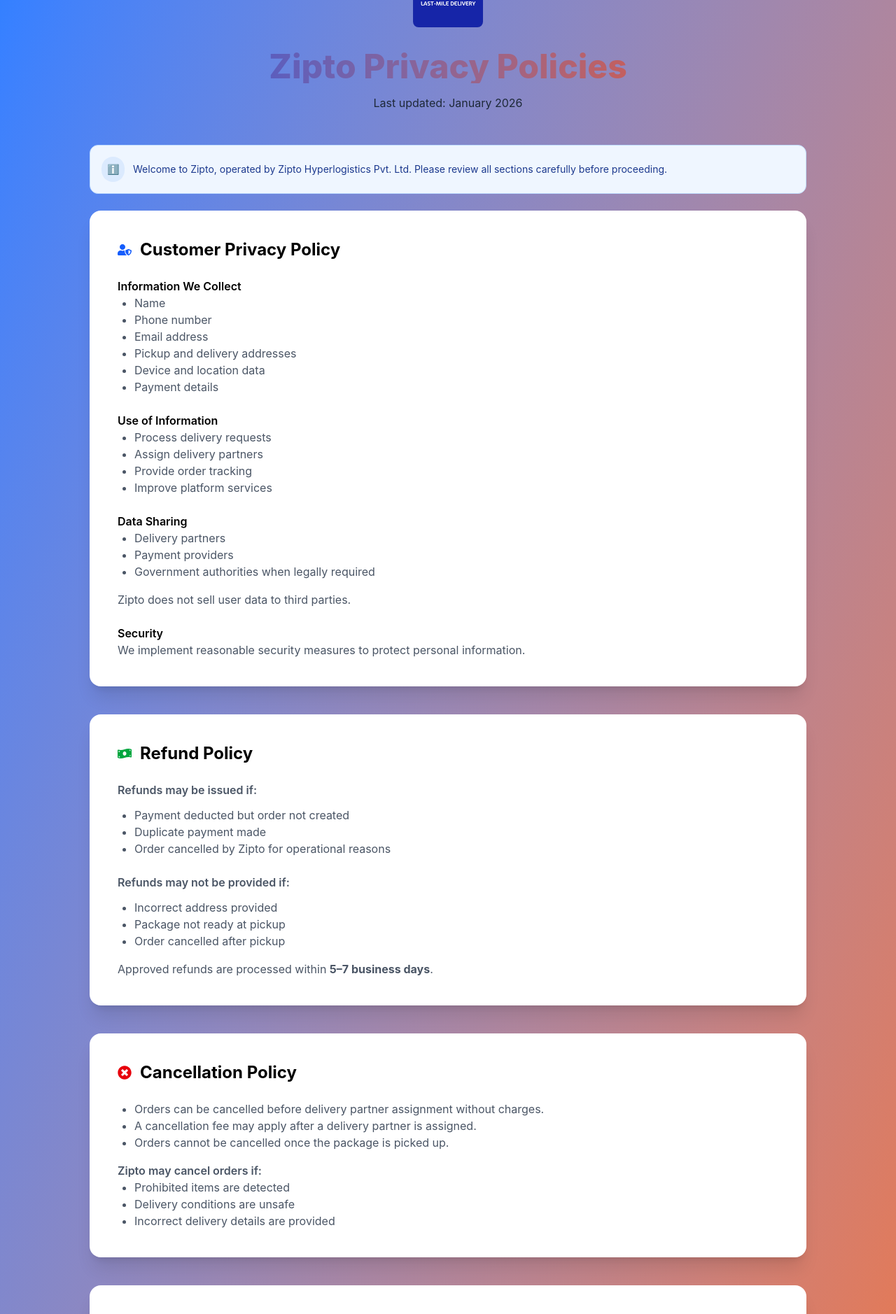
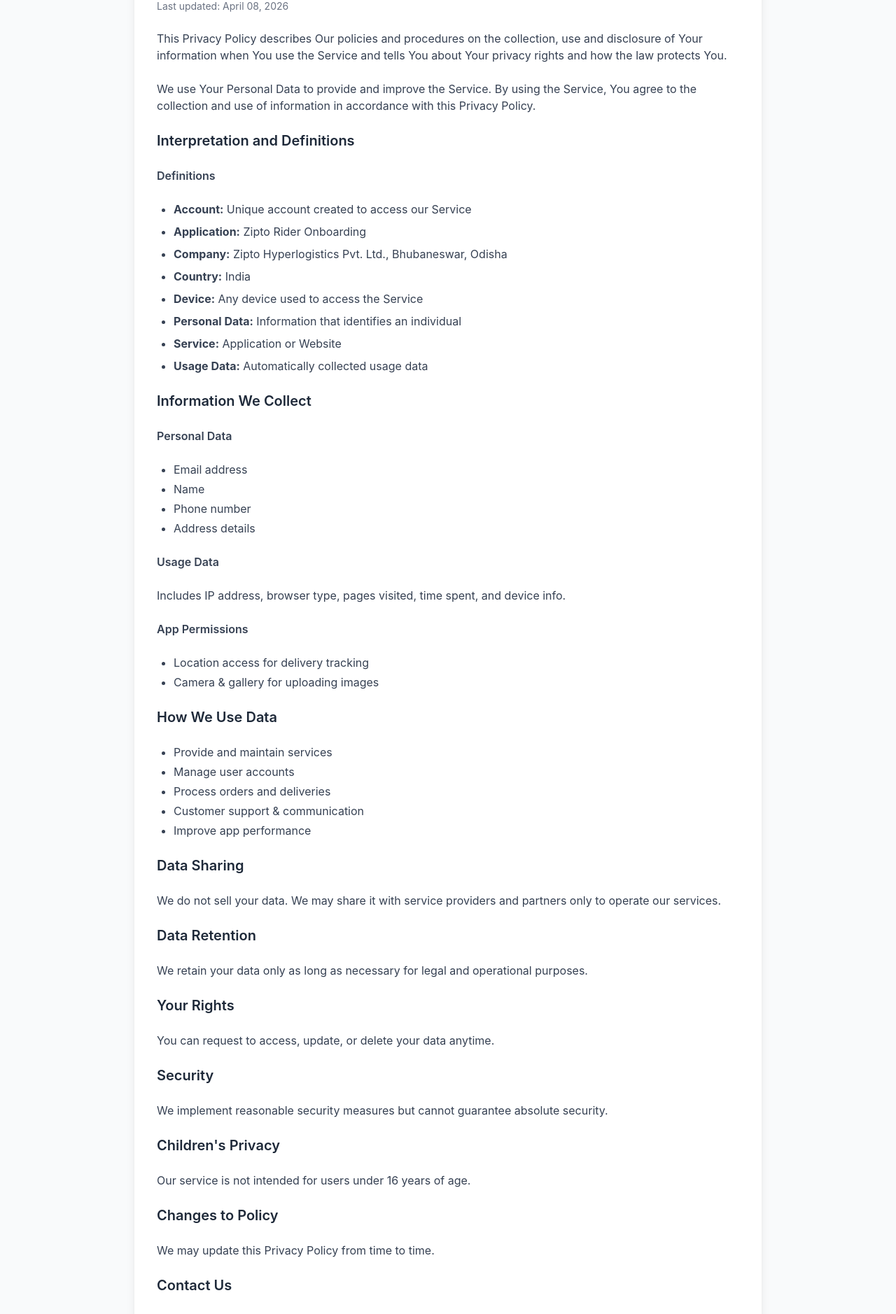
Before and after one commit to ridezipto-app/Zipto-Website, a React (Vite) app in the folder Frontend/: page /privacy-policy in a window 1280 px wide. Shown: the part 197-2075 px from the top of the page at 70% size. Built offline with nearby package versions, Linux system fonts and the light colour scheme.

Commit message:
Update privacy policy page

```diff
--- a/Frontend/src/pages/PrivacyPolicy.jsx
+++ b/Frontend/src/pages/PrivacyPolicy.jsx
@@ -1,16 +1,7 @@
-import {
-  FaUserShield,
-  FaMoneyBillWave,
-  FaTimesCircle,
-  FaBan,
-  FaMotorcycle,
-  FaEnvelope,
-} from "react-icons/fa";
-import ziptoLogo from "../assets/zipto.jpeg";
+import { useEffect } from "react";
 import { useNavigate } from "react-router-dom";
-import { useEffect } from "react";
 
-export default function PrivacyPolicy() {
+const PrivacyPolicy = () => {
   const navigate = useNavigate();
 
   useEffect(() => {
@@ -18,9 +9,8 @@
   }, []);
 
   return (
-    <>
-      {/* Back Button */}
-      <div className="p-4">
+    <div className="min-h-screen bg-gray-50 py-10 px-4">
+      <div className="max-w-4xl mx-auto mb-6">
         <button
           onClick={() => navigate("/")}
           className="flex items-center gap-2 bg-white text-blue-600 font-semibold px-4 py-2 rounded-lg shadow hover:bg-blue-50 transition"
@@ -29,226 +19,137 @@
         </button>
       </div>
 
-      <div className="min-h-screen bg-gradient-to-br from-blue-500 to-orange-500 py-16 px-6">
+      <div className="max-w-4xl mx-auto bg-white shadow-lg rounded-2xl p-8 space-y-6">
+        <h1 className="text-3xl font-bold text-gray-800">Privacy Policy</h1>
+        <p className="text-sm text-gray-500">Last updated: April 08, 2026</p>
 
-        <div className="max-w-5xl mx-auto">
-
-          {/* Logo */}
-          <div className="flex justify-center mb-8">
-            <div className="flex items-center gap-3">
-              <img src={ziptoLogo} alt="Zipto Logo" className="h-25 w-25 rounded-lg"/>
-
-            </div>
-          </div>
-
-          {/* Heading */}
-          <h1 className="text-5xl font-extrabold text-center mb-4 bg-gradient-to-r from-blue-700 to-orange-600 bg-clip-text text-transparent">
-            Zipto Privacy Policies
-          </h1>
-
-          <p className="text-center text-gray-800 mb-12">
-            Last updated: January 2026
-          </p>
-
-          {/* INFO BOX (Add this here 👇) */}
-{/* INFO BOX */}
-<div className="bg-blue-50 border border-blue-200 rounded-xl p-4 text-blue-900 text-sm mb-6 flex items-center gap-3">
-
-  {/* Icon */}
-  <div className="bg-blue-100 text-blue-600 p-2 rounded-full flex items-center justify-center">
-    <span className="text-sm">ℹ️</span>
-  </div>
-
-  {/* Text */}
-  <p className="leading-relaxed">
-    Welcome to Zipto, operated by Zipto Hyperlogistics Pvt. Ltd. Please review all sections carefully before proceeding.
-  </p>
-
-</div>
-
-          {/* CUSTOMER PRIVACY POLICY */}
-          <div className="bg-white shadow-xl rounded-2xl p-10 mb-10">
-            <div className="flex items-center gap-3 mb-6">
-              <FaUserShield className="text-blue-600 text-xl"/>
-              <h2 className="text-2xl font-bold">Customer Privacy Policy</h2>
-            </div>
-
-            <h3 className="font-semibold mt-4">Information We Collect</h3>
-            <ul className="list-disc ml-6 text-gray-600">
-              <li>Name</li>
-              <li>Phone number</li>
-              <li>Email address</li>
-              <li>Pickup and delivery addresses</li>
-              <li>Device and location data</li>
-              <li>Payment details</li>
-            </ul>
-
-            <h3 className="font-semibold mt-6">Use of Information</h3>
-            <ul className="list-disc ml-6 text-gray-600">
-              <li>Process delivery requests</li>
-              <li>Assign delivery partners</li>
-              <li>Provide order tracking</li>
-              <li>Improve platform services</li>
-            </ul>
-
-            <h3 className="font-semibold mt-6">Data Sharing</h3>
-            <ul className="list-disc ml-6 text-gray-600">
-              <li>Delivery partners</li>
-              <li>Payment providers</li>
-              <li>Government authorities when legally required</li>
-            </ul>
-
-            <p className="mt-4 text-gray-600">
-              Zipto does not sell user data to third parties.
-            </p>
-
-            <h3 className="font-semibold mt-6">Security</h3>
-            <p className="text-gray-600">
-              We implement reasonable security measures to protect personal information.
-            </p>
-          </div>
-
-          {/* REFUND POLICY */}
-          <div className="bg-white shadow-xl rounded-2xl p-10 mb-10">
-            <div className="flex items-center gap-3 mb-6">
-              <FaMoneyBillWave className="text-green-600 text-xl"/>
-              <h2 className="text-2xl font-bold">Refund Policy</h2>
-            </div>
-
-            <p className="text-gray-600 font-semibold mb-3">
-              Refunds may be issued if:
-            </p>
-
-            <ul className="list-disc ml-6 text-gray-600">
-              <li>Payment deducted but order not created</li>
-              <li>Duplicate payment made</li>
-              <li>Order cancelled by Zipto for operational reasons</li>
-            </ul>
-
-            <p className="text-gray-600 font-semibold mt-6 mb-3">
-              Refunds may not be provided if:
-            </p>
-
-            <ul className="list-disc ml-6 text-gray-600">
-              <li>Incorrect address provided</li>
-              <li>Package not ready at pickup</li>
-              <li>Order cancelled after pickup</li>
-            </ul>
-
-            <p className="mt-4 text-gray-600">
-              Approved refunds are processed within <strong>5–7 business days</strong>.
-            </p>
-          </div>
-
-          {/* CANCELLATION POLICY */}
-          <div className="bg-white shadow-xl rounded-2xl p-10 mb-10">
-            <div className="flex items-center gap-3 mb-6">
-              <FaTimesCircle className="text-red-600 text-xl"/>
-              <h2 className="text-2xl font-bold">Cancellation Policy</h2>
-            </div>
-
-            <ul className="list-disc ml-6 text-gray-600">
-              <li>Orders can be cancelled before delivery partner assignment without charges.</li>
-              <li>A cancellation fee may apply after a delivery partner is assigned.</li>
-              <li>Orders cannot be cancelled once the package is picked up.</li>
-            </ul>
-
-            <p className="mt-4 text-gray-600 font-semibold">
-              Zipto may cancel orders if:
-            </p>
-
-            <ul className="list-disc ml-6 text-gray-600">
-              <li>Prohibited items are detected</li>
-              <li>Delivery conditions are unsafe</li>
-              <li>Incorrect delivery details are provided</li>
-            </ul>
-          </div>
-
-          {/* PROHIBITED ITEMS */}
-          <div className="bg-white shadow-xl rounded-2xl p-10 mb-10">
-            <div className="flex items-center gap-3 mb-6">
-              <FaBan className="text-orange-600 text-xl"/>
-              <h2 className="text-2xl font-bold">Prohibited Items Policy</h2>
-            </div>
-
-            <p className="font-semibold text-gray-700">Illegal Items</p>
-            <ul className="list-disc ml-6 text-gray-600">
-              <li>Drugs or narcotics</li>
-              <li>Weapons or explosives</li>
-              <li>Counterfeit products</li>
-            </ul>
-
-            <p className="font-semibold mt-4 text-gray-700">Hazardous Materials</p>
-            <ul className="list-disc ml-6 text-gray-600">
-              <li>Flammable chemicals</li>
-              <li>Toxic substances</li>
-              <li>Radioactive materials</li>
-            </ul>
-
-            <p className="font-semibold mt-4 text-gray-700">Restricted Items</p>
-            <ul className="list-disc ml-6 text-gray-600">
-              <li>Cash or currency</li>
-              <li>Precious jewelry</li>
-              <li>Alcohol or restricted products</li>
-            </ul>
-          </div>
-
-          {/* RIDER POLICIES */}
-          <div className="bg-white shadow-xl rounded-2xl p-10">
-            <div className="flex items-center gap-3 mb-6">
-              <FaMotorcycle className="text-blue-600 text-xl"/>
-              <h2 className="text-2xl font-bold">Rider Application Policies</h2>
-            </div>
-
-            <p className="font-semibold">Rider Privacy</p>
-            <p className="text-gray-600">
-              Zipto Rider may collect rider name, phone number, address, vehicle details,
-              driving license information, and real-time location data to assign deliveries
-              and improve safety.
-            </p>
-
-            <p className="font-semibold mt-4">Rider Payment Policy</p>
-            <p className="text-gray-600">
-              Delivery partners earn through base delivery fees, distance-based
-              earnings, and incentives. Platform commissions may apply.
-            </p>
-
-            <p className="font-semibold mt-4">Rider Conduct</p>
-            <ul className="list-disc ml-6 text-gray-600">
-              <li>No tampering with packages</li>
-              <li>No misuse of customer information</li>
-              <li>No illegal item transportation</li>
-              <li>No fraudulent activities</li>
-            </ul>
-          </div>
-
-          {/* CONTACT */}
-          {/* Contact Section */}
-        <div className="mt-12 bg-gradient-to-r from-blue-600 to-orange-500 text-white rounded-2xl p-8 text-center">
-
-          <FaEnvelope className="text-3xl mx-auto mb-4" />
-
-          <h2 className="text-2xl font-semibold mb-3">Contact Us</h2>
-
-          <p className="opacity-90 mb-4">
-            If you have questions about this Privacy Policy, contact us.
-          </p>
-
-          <p>Email:  legal@ridezipto.com</p>
-          <p>Phone:91+ 9090029996</p>
-          <p> Bhubaneswar, Odisha </p>
-
-        </div>
-
-        <p className="text-center text-gray-800 mt-10 text-sm">
-          🛡️ By using Zipto, you acknowledge that you have read this Privacy Policy.
+        <p className="text-gray-700">
+          This Privacy Policy describes Our policies and procedures on the
+          collection, use and disclosure of Your information when You use the
+          Service and tells You about Your privacy rights and how the law
+          protects You.
         </p>
 
+        <p className="text-gray-700">
+          We use Your Personal Data to provide and improve the Service. By
+          using the Service, You agree to the collection and use of information
+          in accordance with this Privacy Policy.
+        </p>
 
+        <h2 className="text-xl font-semibold text-gray-800">
+          Interpretation and Definitions
+        </h2>
 
+        <h3 className="font-semibold text-gray-700">Definitions</h3>
+        <ul className="list-disc pl-6 text-gray-700 space-y-2">
+          <li>
+            <strong>Account:</strong> Unique account created to access our
+            Service
+          </li>
+          <li>
+            <strong>Application:</strong> Zipto Rider Onboarding
+          </li>
+          <li>
+            <strong>Company:</strong> Zipto Hyperlogistics Pvt. Ltd.,
+            Bhubaneswar, Odisha
+          </li>
+          <li>
+            <strong>Country:</strong> India
+          </li>
+          <li>
+            <strong>Device:</strong> Any device used to access the Service
+          </li>
+          <li>
+            <strong>Personal Data:</strong> Information that identifies an
+            individual
+          </li>
+          <li>
+            <strong>Service:</strong> Application or Website
+          </li>
+          <li>
+            <strong>Usage Data:</strong> Automatically collected usage data
+          </li>
+        </ul>
 
-        </div>
+        <h2 className="text-xl font-semibold text-gray-800">
+          Information We Collect
+        </h2>
+
+        <h3 className="font-semibold text-gray-700">Personal Data</h3>
+        <ul className="list-disc pl-6 text-gray-700 space-y-1">
+          <li>Email address</li>
+          <li>Name</li>
+          <li>Phone number</li>
+          <li>Address details</li>
+        </ul>
+
+        <h3 className="font-semibold text-gray-700 mt-4">Usage Data</h3>
+        <p className="text-gray-700">
+          Includes IP address, browser type, pages visited, time spent, and
+          device info.
+        </p>
+
+        <h3 className="font-semibold text-gray-700 mt-4">App Permissions</h3>
+        <ul className="list-disc pl-6 text-gray-700 space-y-1">
+          <li>Location access for delivery tracking</li>
+          <li>Camera & gallery for uploading images</li>
+        </ul>
+
+        <h2 className="text-xl font-semibold text-gray-800">How We Use Data</h2>
+        <ul className="list-disc pl-6 text-gray-700 space-y-1">
+          <li>Provide and maintain services</li>
+          <li>Manage user accounts</li>
+          <li>Process orders and deliveries</li>
+          <li>Customer support & communication</li>
+          <li>Improve app performance</li>
+        </ul>
+
+        <h2 className="text-xl font-semibold text-gray-800">Data Sharing</h2>
+        <p className="text-gray-700">
+          We do not sell your data. We may share it with service providers and
+          partners only to operate our services.
+        </p>
+
+        <h2 className="text-xl font-semibold text-gray-800">Data Retention</h2>
+        <p className="text-gray-700">
+          We retain your data only as long as necessary for legal and
+          operational purposes.
+        </p>
+
+        <h2 className="text-xl font-semibold text-gray-800">Your Rights</h2>
+        <p className="text-gray-700">
+          You can request to access, update, or delete your data anytime.
+        </p>
+
+        <h2 className="text-xl font-semibold text-gray-800">Security</h2>
+        <p className="text-gray-700">
+          We implement reasonable security measures but cannot guarantee
+          absolute security.
+        </p>
+
+        <h2 className="text-xl font-semibold text-gray-800">
+          Children&apos;s Privacy
+        </h2>
+        <p className="text-gray-700">
+          Our service is not intended for users under 16 years of age.
+        </p>
+
+        <h2 className="text-xl font-semibold text-gray-800">
+          Changes to Policy
+        </h2>
+        <p className="text-gray-700">
+          We may update this Privacy Policy from time to time.
+        </p>
+
+        <h2 className="text-xl font-semibold text-gray-800">Contact Us</h2>
+        <ul className="text-gray-700 space-y-1">
+          <li>Email: rider.support@ridezipto.com</li>
+          <li>Website: https://ridezipto.com</li>
+          <li>Phone: 9090029996</li>
+        </ul>
       </div>
-    </>
+    </div>
   );
-}
+};
+
+export default PrivacyPolicy;
```
